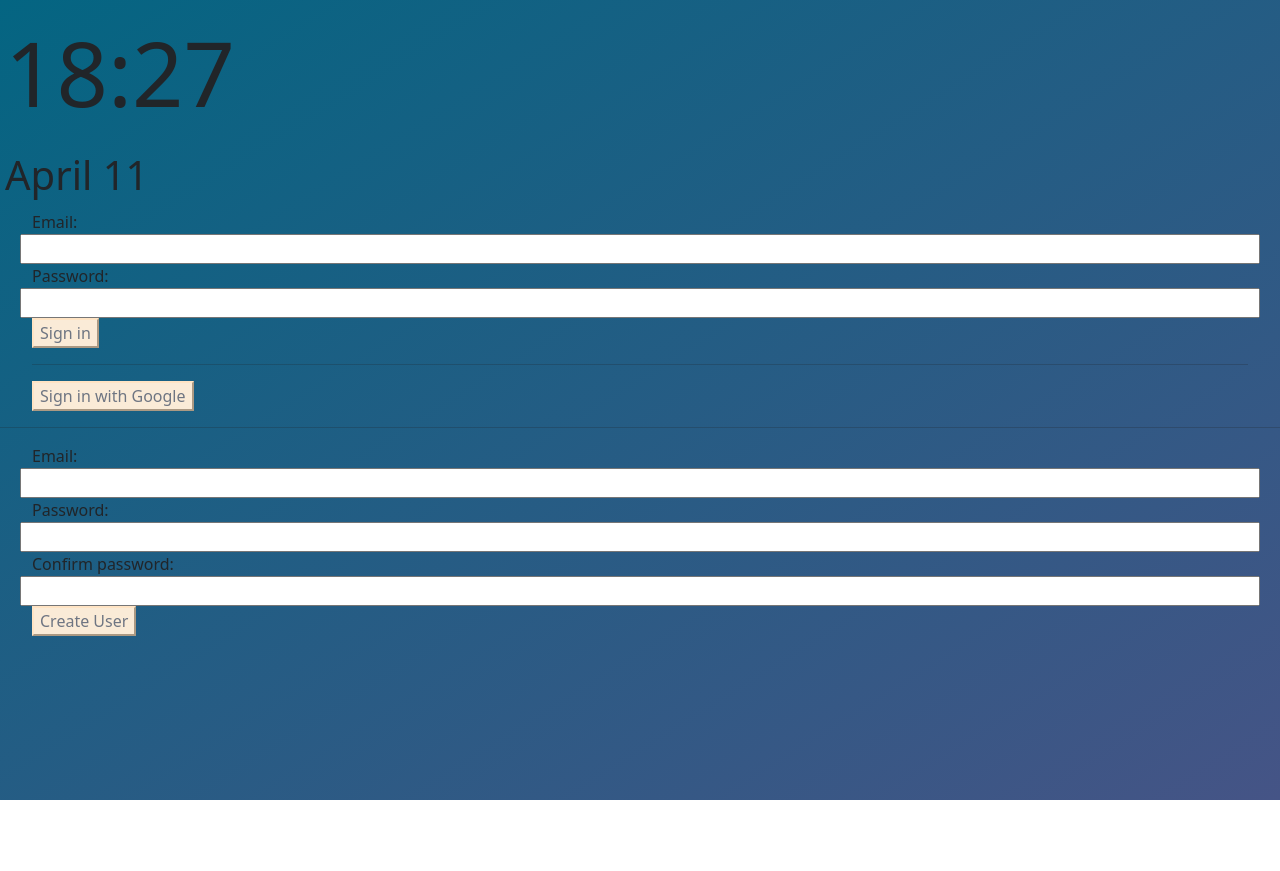
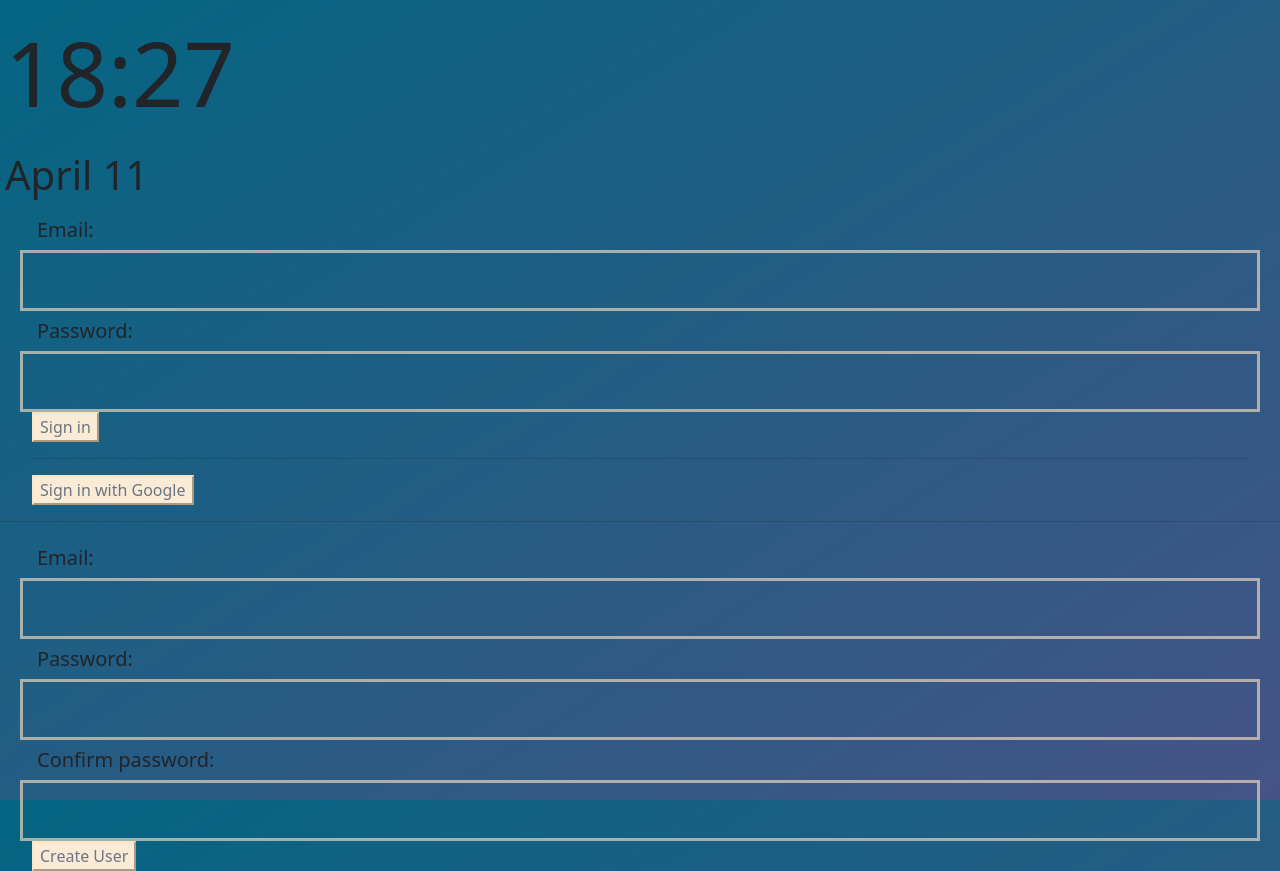
Before and after one commit to wyattchang11/cs124-lab2, a React (Create React App) app: page / in a window 1280 px wide. Before the commit the page ends 800 px from the top, so only its background shows below. Built offline with nearby package versions, Linux system fonts and the light colour scheme; no server answers.

Commit message:
new touches

```diff
--- a/package.json
+++ b/package.json
@@ -10,7 +10,7 @@
     "@testing-library/react": "^12.1.3",
     "@testing-library/user-event": "^13.5.0",
     "bootstrap": "^5.1.3",
-    "firebase": "^9.6.8",
+    "firebase": "^9.8.0",
     "firebase-tools": "^10.2.2",
     "react": "^17.0.2",
     "react-bootstrap": "^2.2.3",
--- a/src/SignIn.js
+++ b/src/SignIn.js
@@ -23,13 +23,13 @@ const SignIn = (props) => {
         {errorEP && <p>"Error logging in: " {errorEP.message}</p>}
         {errorGoogle && <p>"Error logging in: " {errorGoogle.message}</p>}
         <div className="row">
-            <label htmlFor='email'>Email: </label>
-            <input type="text" id='email' value={email}
+            <label htmlFor='email' className='loginLabels'>Email: </label>
+            <input type="text" className='loginInput' id='email' value={email}
             onChange={e=>setEmail(e.target.value)}/>
         </div>
         <div className="row">
-            <label htmlFor='passwordSignIn'>Password: </label>
-            <input type="password" id='passwordSignIn' value={password}
+            <label htmlFor='passwordSignIn' className='loginLabels'>Password: </label>
+            <input type="password"  className='loginInput' id='passwordSignIn' value={password}
                onChange={e=>setPassword(e.target.value)}/>
         </div>
         <button className="alert-button alert-ok" onClick={() =>signInWithEmailAndPassword(email, password)}>
--- a/src/SignUp.js
+++ b/src/SignUp.js
@@ -17,20 +17,25 @@ const SignUp = (props) => {
     return <div className="margin">
         {error && <p>Error signing up: {error.message}</p>}
         <div className="row">
-            <label htmlFor='email'>Email: </label>
-            <input type="text" id='email' value={email}
+            <label htmlFor='email' className='loginLabels'>Email: </label>
+            <input type="text" className='loginInput' id='email' value={email}
                     onChange={e=>setEmail(e.target.value)}/>
         </div>
 
         <div className="row">
-            <label htmlFor='passwordSignIn'>Password: </label>
-            <input type="password" id='passwordSignIn' value={password}
+            <label htmlFor='passwordSignIn' className='loginLabels'>Password: </label>
+            <input type="password" className='loginInput' id='passwordSignIn' value={password}
                 onChange={e=>setPassword(e.target.value)}/>
         </div>
 
         <div className="row">
-            <label htmlFor='confirmPasswordSignIn'> Confirm password: </label>
-            <input type="password" id="confirmPasswordSignIn" value={confirmPassword}
+            <label htmlFor='confirmPasswordSignIn' className='loginLabels'> Confirm password: </label>
+            <input
+                type="password"
+                className='loginInput'
+                id="confirmPasswordSignIn"
+                value={confirmPassword}
+                placeholder
                 onChange={e=>setConfirmPassword(e.target.value)}/>
         </div>
         <button
--- a/src/style.css
+++ b/src/style.css
@@ -123,6 +123,13 @@ body{
     text-align: left;
 }
 
+.loginLabels{
+    font-size: 20px;
+    font-weight: normal;
+    margin: 5px;
+    text-align: left;
+}
+
 .Task:hover{
     background-color: black;
 
@@ -165,6 +172,20 @@ body{
 }
 #taskFilter{
     width: 100%;
+}
+
+.loginInput {
+    background-color: transparent;
+    color: antiquewhite;
+    text-align: left;
+    border-color:bisque;
+    border-style: solid;
+    border-width: 3px;
+    font-family: Georgia;
+    font-size: 30px;
+    opacity: 62%;
+    padding: 5px;
+
 }
 
 #newTaskInput{
```
Also changed, not shown: 2 other files (tests, documents, lock files or other folders).
